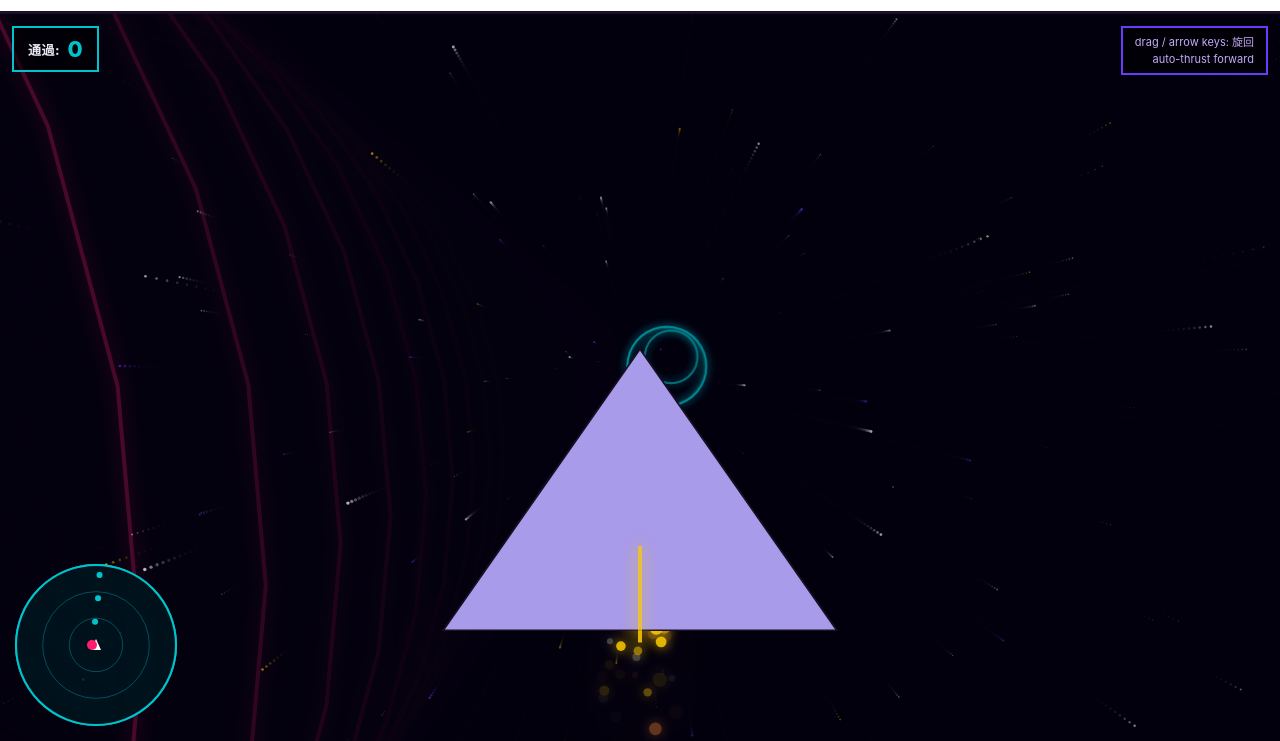
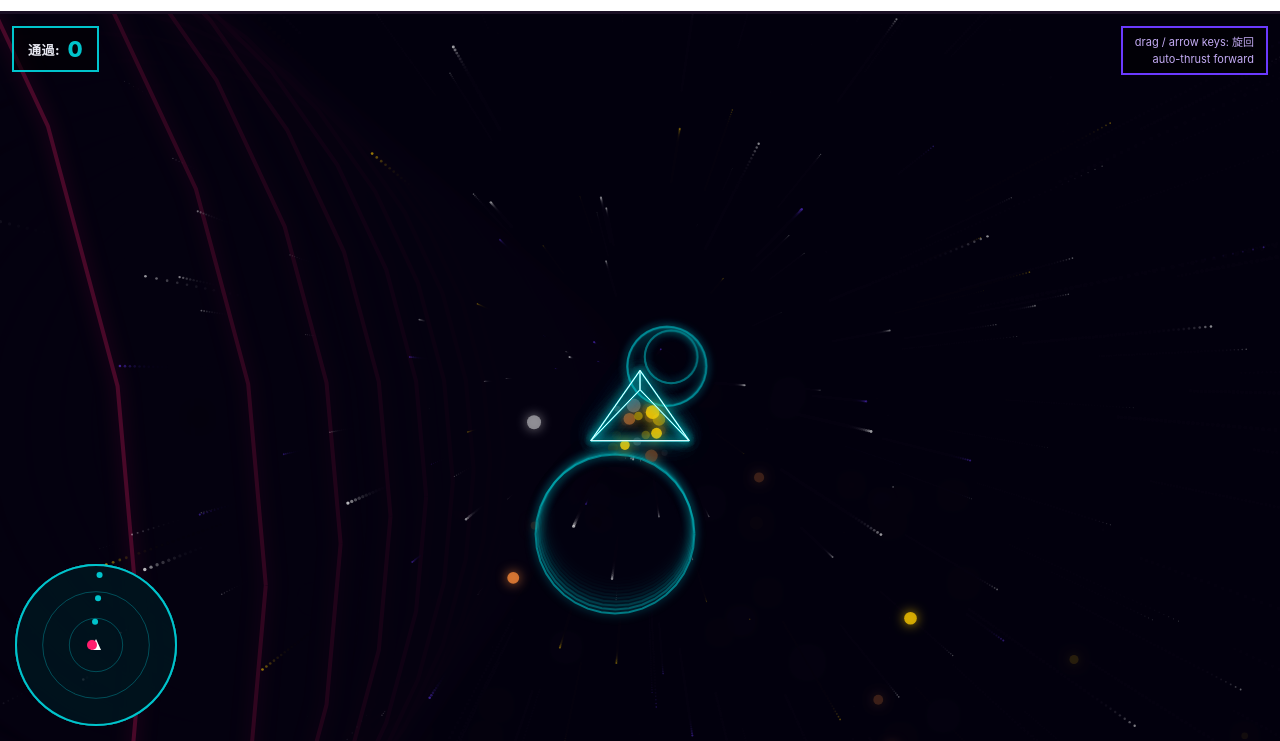
Before and after one commit to AoyamaRito/ai-desk, a plain HTML site: page demos/space-race.html in a window 1280 px wide. Shown: the part 59-800 px from the top of the page. Drawn offline with Linux system fonts and the light colour scheme; animation ran at ten frames a second.

Commit message:
style(demo): shrink ship to 1/4 + glowing wireframe (cyan/white)
- Ship vertex x/y scaled to 1/4, depth (z) preserved so the marker
  reads as a small triangular pyramid in front of the camera
  without occluding the playfield
- Removed solid-fill faces; now draws 6 tetrahedron edges in two
  passes: outer wide cyan blur for halo + inner crisp white line
  for crisp wireframe
- Engine plume origin moved to match the new (smaller) rear so the
  thrust trail emits from the ship instead of empty space below it

Co-Authored-By: Claude Opus 4.7 (1M context) <noreply@anthropic.com>

```diff
--- a/demos/space-race.html
+++ b/demos/space-race.html
@@ -352,10 +352,10 @@ function spawnRingBurst(x, y, z) {
 }
 function spawnEnginePlume() {
   const r = rightVec(), u = upVec(), f = forward();
-  // emit from ship rear position (camera-local 0,-6,18)
-  const ex = cam.x + r[0] * 0 + u[0] * (-6) + f[0] * 18;
-  const ey = cam.y + r[1] * 0 + u[1] * (-6) + f[1] * 18;
-  const ez = cam.z + r[2] * 0 + u[2] * (-6) + f[2] * 18;
+  // emit from ship rear (matches new tiny ship — local 0,-1.5,22)
+  const ex = cam.x + r[0] * 0 + u[0] * (-1.5) + f[0] * 22;
+  const ey = cam.y + r[1] * 0 + u[1] * (-1.5) + f[1] * 22;
+  const ez = cam.z + r[2] * 0 + u[2] * (-1.5) + f[2] * 22;
   for (let i = 0; i < 3; i++) {
     const jitter = 0.6;
     particles.push({
@@ -371,22 +371,17 @@ function spawnEnginePlume() {
   }
 }
 
-// ---- player ship: triangular pyramid (tetrahedron) anchored in camera-local
-// space, slightly in front and below center so it doesn't block sight.
-// Coordinates are (right, up, forward).
+// ---- player ship: small glowing wireframe tetrahedron in camera-local space.
+// Coordinates are (right, up, forward). x/y at 1/4 scale of original so the
+// ship reads as a small marker that doesn't block the view.
 const SHIP_LOCAL = [
-  { x:  0, y: -3, z: 38 },  // 0: nose (tip pointing forward)
-  { x: -7, y: -9, z: 22 },  // 1: rear lower-left
-  { x:  7, y: -9, z: 22 },  // 2: rear lower-right
-  { x:  0, y:  1, z: 22 },  // 3: rear top
+  { x:  0,    y: -0.75, z: 38 },  // 0: nose
+  { x: -1.75, y: -2.25, z: 22 },  // 1: rear lower-left
+  { x:  1.75, y: -2.25, z: 22 },  // 2: rear lower-right
+  { x:  0,    y:  0.25, z: 22 },  // 3: rear top
 ];
-// 4 triangular faces (CCW from outside) + face base color
-const SHIP_FACES = [
-  { idx: [0, 2, 1], color: '#7d6acb' }, // bottom
-  { idx: [0, 1, 3], color: '#9c8be0' }, // left
-  { idx: [0, 3, 2], color: '#5d4ca8' }, // right
-  { idx: [1, 2, 3], color: '#a89bea' }, // back base
-];
+// 6 edges of a tetrahedron
+const SHIP_EDGES = [[0,1],[0,2],[0,3],[1,2],[2,3],[3,1]];
 function localToWorld(lp) {
   const r = rightVec(), u = upVec(), f = forward();
   return {
@@ -396,48 +391,32 @@ function localToWorld(lp) {
   };
 }
 function drawShip() {
-  // project the 4 vertices once
   const proj = SHIP_LOCAL.map(lp => {
     const w = localToWorld(lp);
     return project(w.x, w.y, w.z);
   });
   if (proj.some(p => !p)) return;
-  // draw faces back-to-front (sort by avg local z descending = farther first)
-  const ordered = SHIP_FACES.map(face => {
-    const avgZ = (SHIP_LOCAL[face.idx[0]].z + SHIP_LOCAL[face.idx[1]].z + SHIP_LOCAL[face.idx[2]].z) / 3;
-    return { face, avgZ };
-  }).sort((a, b) => b.avgZ - a.avgZ);
-  for (const { face } of ordered) {
-    const a = proj[face.idx[0]];
-    const b = proj[face.idx[1]];
-    const c = proj[face.idx[2]];
+  // two-pass glow: outer wide blur soft, inner crisp bright
+  ctx.shadowColor = '#00f5ff';
+  ctx.strokeStyle = 'rgba(0, 245, 255, 0.55)';
+  ctx.lineWidth = 1.5;
+  ctx.shadowBlur = 22;
+  for (const [a, b] of SHIP_EDGES) {
     ctx.beginPath();
-    ctx.moveTo(a.x, a.y);
-    ctx.lineTo(b.x, b.y);
-    ctx.lineTo(c.x, c.y);
-    ctx.closePath();
-    ctx.fillStyle = face.color;
-    ctx.fill();
-    ctx.lineWidth = 1.5;
-    ctx.strokeStyle = '#1a0f24';
+    ctx.moveTo(proj[a].x, proj[a].y);
+    ctx.lineTo(proj[b].x, proj[b].y);
     ctx.stroke();
   }
-  // thrust glow line from rear-bottom of ship trailing back
-  const rearW = localToWorld({ x: 0, y: -6, z: 22 });
-  const tailW = localToWorld({ x: 0, y: -6, z: 14 });
-  const rp = project(rearW.x, rearW.y, rearW.z);
-  const tp = project(tailW.x, tailW.y, tailW.z);
-  if (rp && tp) {
-    ctx.lineWidth = 4;
-    ctx.strokeStyle = 'rgba(255, 204, 0, 0.7)';
-    ctx.shadowColor = '#ffcc00';
-    ctx.shadowBlur = 16;
+  ctx.strokeStyle = '#ffffff';
+  ctx.lineWidth = 1;
+  ctx.shadowBlur = 8;
+  for (const [a, b] of SHIP_EDGES) {
     ctx.beginPath();
-    ctx.moveTo(rp.x, rp.y);
-    ctx.lineTo(tp.x, tp.y);
+    ctx.moveTo(proj[a].x, proj[a].y);
+    ctx.lineTo(proj[b].x, proj[b].y);
     ctx.stroke();
-    ctx.shadowBlur = 0;
   }
+  ctx.shadowBlur = 0;
 }
 
 // loop
```
